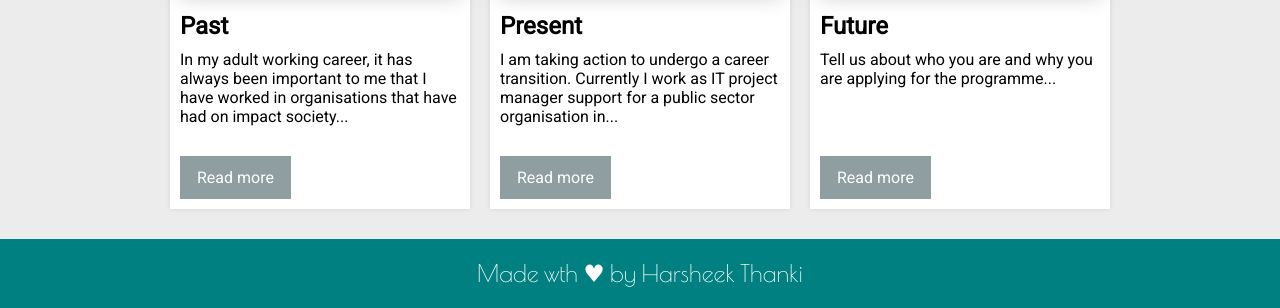
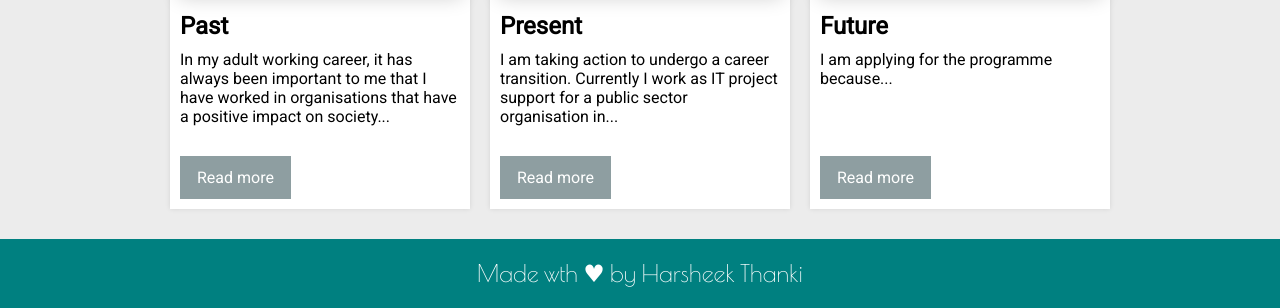
Before and after one commit to HThanki/FAC-application, a plain HTML site: page index.html in a window 1280 px wide. Shown: the part 702-1010 px from the top of the page. Drawn offline with nearby package versions, Linux system fonts and the light colour scheme.

Commit message:
Present and Future section wording updated

```diff
--- a/index.html
+++ b/index.html
@@ -44,7 +44,7 @@
           </div>
 
           <div class="card-desc">
-            <p>In my adult working career, it has always been important to me that I have worked in organisations that have had on impact society.<span id="pastDots">..</span><span id="pastMore">
+            <p>In my adult working career, it has always been important to me that I have worked in organisations that have a positive impact on society.<span id="pastDots">..</span><span id="pastMore">
 
             <br><br>I have always wanted to use my skills to help others. With that in mind, after I graduated university with a degree in IT for Business, I worked in the public sector, specifically the NHS, in various roles understanding how to work with people and how complex organisations work.
 
@@ -57,10 +57,7 @@
 
             <br><br>To learn more about what I learnt on the course, please find links to <a href="https://helearnstocode.wordpress.com/" target="_blank">my study blog</a> and my published <a href="https://realworldcoding.io/the-most-important-lessons-i-learned-during-my-2nd-month-of-coding-58ab4367d87c" target="_blank">medium article</a>, here or above in the navigation.
 
-            <br><br>I really enjoyed this experience and decided I want to continue my coding journey. My goal is to become a fully fledged working developer so that I can provide more value to organisations.
-          <br><br>
-
-          </span></p>
+            <br><br>I really enjoyed this experience and want to continue my coding journey to become a web developer.</span></p>
           </div>
 
           <div class="call-to-action">
@@ -78,11 +75,11 @@
           </div>
 
           <div class="card-desc">
-            <p>I am taking action to undergo a career transition. Currently I work as IT project manager support for a public sector organisation in<span id="presentDots">...</span><span id="presentMore"> London and in the process of transitioning to Web Development.
+            <p>I am taking action to undergo a career transition. Currently I work as IT project support for a public sector organisation in<span id="presentDots">...</span><span id="presentMore"> London and am in the process of transitioning to Web Development.
 
             <br><br>In terms of my coding journey, I am working through the freecodecamp cirriculum, completing the Founders and Coders pre-requistes, going to tech meetups weekly and always learning via tech blogs and youtube channels.
 
-            <br><br>When I'm not doing any of the above, I love calisthenics and enjoy swimming, personal development, music, <a href="https://gph.is/1AP1AEq" target="_blank">pomoderos</a> and being a student of audiobooks.
+            <br><br>When I'm not working on my career goals, I enjoy being active (via calisthenics and swimming), working on my personal development, volunteering for <a href="https://animalequality.org.uk/" target="_blank">an animal welfare charity</a>, music, <a href="https://gph.is/1AP1AEq" target="_blank">pomoderos</a> and being a student of audiobooks.
             </span></p>
           </div>
 
@@ -100,15 +97,27 @@
           </div>
 
           <div class="card-desc">
-            <p>Tell us about who you are and why you are applying for the programme<span id="futureDots">...</span><span id="futureMore"> Transition to web development, bringing my skillset to work with teams.
+            <p>I am applying for the programme because<span id="futureDots">...</span><span id="futureMore"> I want to become a web developer and bring my current skillset to work on teams building a product and adding value to a wide number of people's lives.
+
             <br><br>
-            I live for pomoderos and getting things done.
-            <br><br>
-            I find great value when I am working for a cause greater than myself and believe becoming a web developer is a tool that allows me to add great value to other people’s life.
+            There has been so many situations in my working life, where I wished I had more tech skills to provide solutions to a problem. I believe becoming a web developer would allow me to do that
+
             <br><br>
             Always have tried to work in environment that help society, NHS, to Gov. Spare time, volunteer for animal charities and when I was more involved in music, playing music I put on several benefit gigs for anti-war/war casualty charities. Unfortunately from my experience of DIY change, all the way to working in bigger organisations, I have found I have felt a bigger impact of change working in smaller organisations. Big-cog in machine, less creativity, which I believe made the smaller projects more effective and impactful. I want to allow my creativity tom be more part of my life aligned with my bigger purpose and vision.
+
+            GIVE BACK
             <br><br>
-            PROBLEM SOLVE FOR .... ORGANISATIONS. PRINCE2 and ITIL cert. Flexible problem solver, natural planner, working with others, I am focussed and ready for the challenge!</span></p>
+
+
+            <br><br>
+
+            I enjoy problem solving and adding value for
+
+            ORGANISATIONS. PRINCE2 and ITIL cert. Flexible problem solver, natural planner, working with others,
+
+            My goal is to become a fully fledged working developer so that I can provide more value to organisations.
+
+            I am focussed and ready for the challenge!</span></p>
           </div>
 
           <div class="call-to-action">
```
